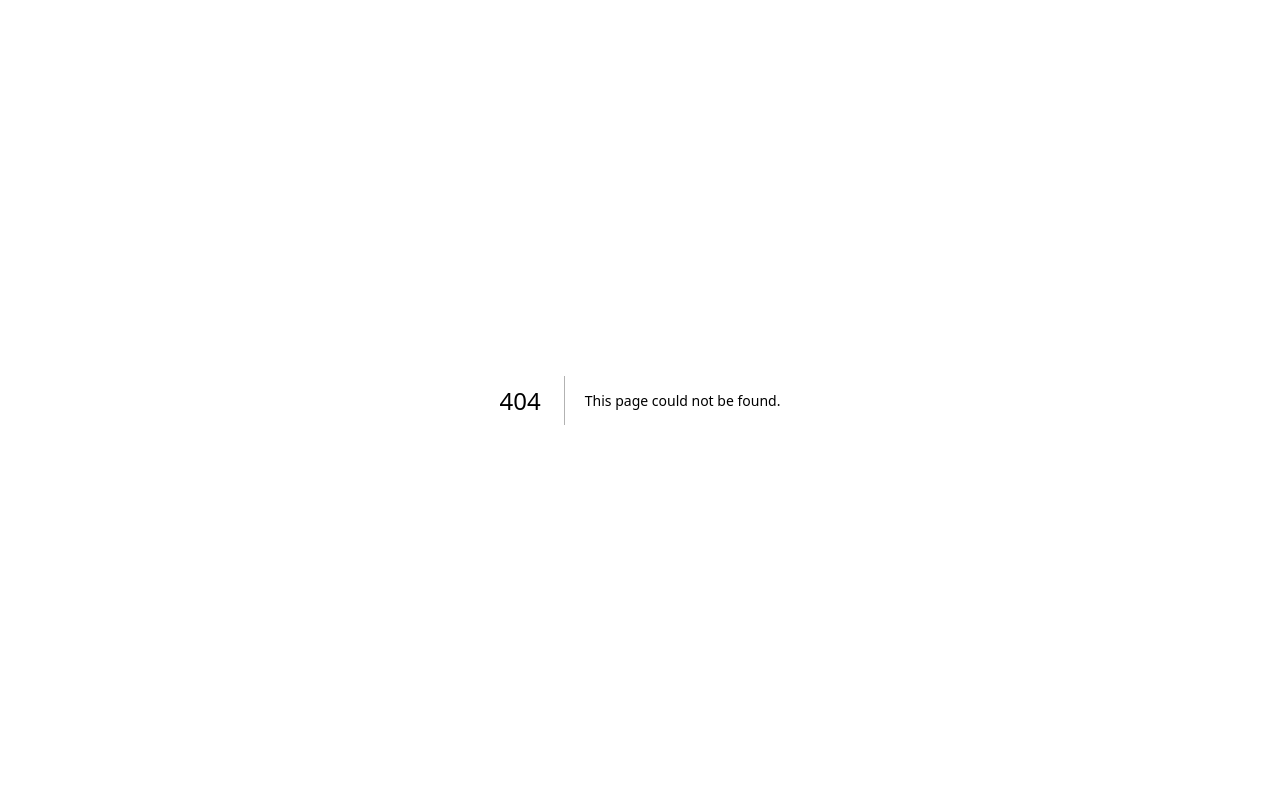
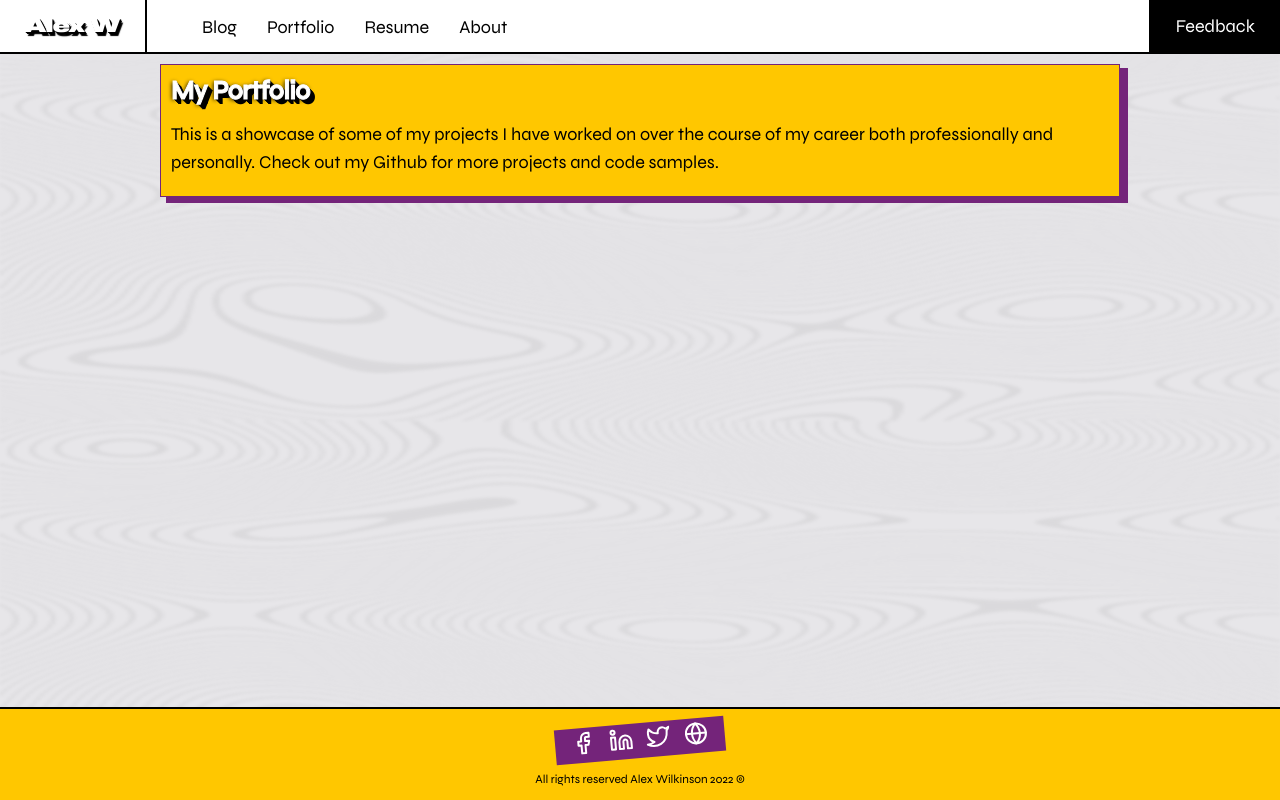
Before and after one commit to anontyro/co.alexwilkinson.frontend, a Next.js app: page /portfolio in a window 1280 px wide. Before the commit this address had no page. Built offline with nearby package versions, Linux system fonts and the light colour scheme; a web font is replaced by a local one; what miragejs would draw is missing.

Commit message:
feat: updated ts config added in starter for portfolio page next basics of the other pages

```diff
--- /dev/null
+++ b/pages/portfolio/index.tsx
@@ -0,0 +1,22 @@
+import FullWidthBox from "@/components/PageSections/FullWidthBox/FullWidthBox";
+import StandardLayout from "../../src/components/_layout/StandardLayout";
+import Text from "@/components/Text";
+
+const PAGE_CONTENT = {
+  TITLE: "my portfolio",
+  CONTENT: `This is a showcase of some of my projects I have worked on over
+     the course of my career both professionally and personally. Check out my
+     Github for more projects and code samples.`,
+};
+
+const PortfolioPage: React.FC = () => {
+  return (
+    <StandardLayout>
+      <FullWidthBox title={PAGE_CONTENT.TITLE}>
+        <Text component="p">{PAGE_CONTENT.CONTENT}</Text>
+      </FullWidthBox>
+    </StandardLayout>
+  );
+};
+
+export default PortfolioPage;
--- /dev/null
+++ b/src/components/PageSections/FullWidthBox/FullWidthBox.module.scss
@@ -0,0 +1,26 @@
+@import "../../../scss/spacing";
+@import "../../../scss/colours";
+@import "../../../scss/breakpoints";
+
+.boxContainer {
+  position: relative;
+  overflow: hidden;
+  background-color: $site-colour-secondary;
+  border: px-to-rem(1px) solid $site-colour-primary;
+  padding: px-to-rem(10px);
+  margin: px-to-rem(10px);
+  box-shadow: 7px 5px 0 1px $site-colour-primary;
+
+  .boxHeader {
+    text-transform: capitalize;
+  }
+
+  .boxContent {
+    margin: px-to-rem(10px) 0;
+  }
+
+  @include breakpointTablet {
+    margin: px-to-rem(10px) 0;
+    overflow: initial;
+  }
+}
--- /dev/null
+++ b/src/components/PageSections/FullWidthBox/FullWidthBox.tsx
@@ -0,0 +1,18 @@
+import styles from "./FullWidthBox.module.scss";
+import Text from "@/components/Text";
+
+type Props = {
+  children: React.ReactNode;
+  title: string;
+};
+
+const FullWidthBox: React.FC<Props> = ({ children, title }) => (
+  <div className={styles.boxContainer}>
+    <Text className={styles.boxHeader} component="h2" variant="heading1">
+      {title}
+    </Text>
+    <div className={styles.boxContent}>{children}</div>
+  </div>
+);
+
+export default FullWidthBox;
--- a/src/components/Text/index.tsx
+++ b/src/components/Text/index.tsx
@@ -1,5 +1,5 @@
 import classNames from "classnames";
-import { AllHTMLAttributes, forwardRef } from "react";
+import { AllHTMLAttributes } from "react";
 
 import styles from "./Text.module.scss";
 
--- a/src/components/_layout/components/PositionCentre.tsx
+++ b/src/components/_layout/components/PositionCentre.tsx
@@ -1,8 +1,8 @@
 import styles from "./PositionCentre.module.scss";
 
-interface Props {
+type Props = {
   children: React.ReactNode;
-}
+};
 
 const PositionCentre: React.FC<Props> = ({ children }) => {
   return <div className={styles.wrapperCentre}>{children}</div>;
--- a/tsconfig.json
+++ b/tsconfig.json
@@ -1,5 +1,9 @@
 {
   "compilerOptions": {
+    "baseUrl": ".",
+    "paths": {
+      "@/*": ["src/*"]
+    },
     "target": "es5",
     "lib": ["dom", "dom.iterable", "esnext"],
     "allowJs": true,
```
Also changed, not shown: pages/index.tsx (+16 -9 lines).
